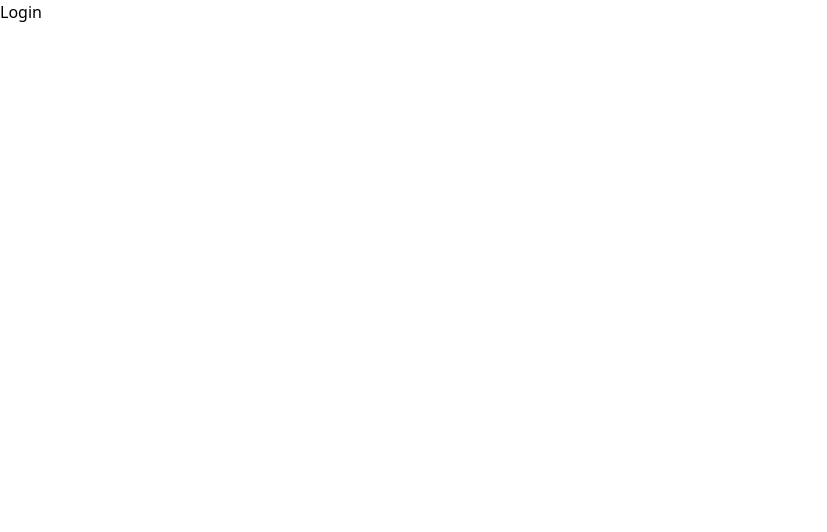
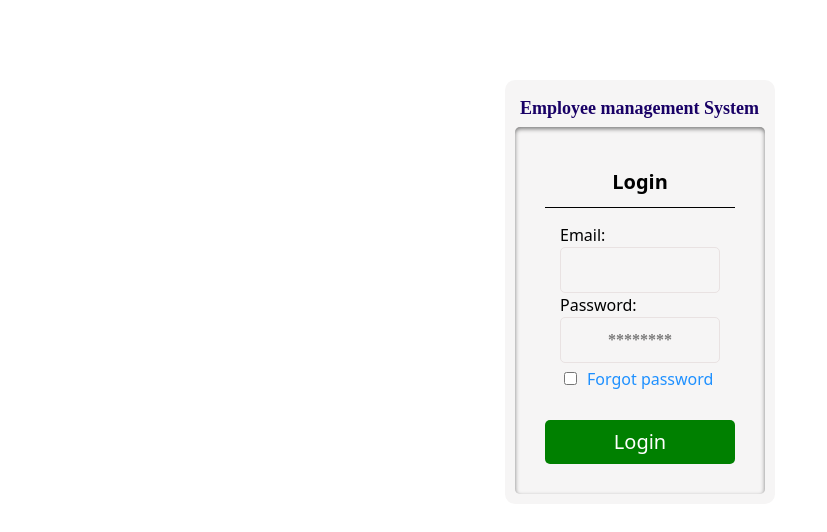
Before and after one commit to Dere-tesfa/EMSs, a React app in the folder frontend/: page /login in a window 1280 px wide. Shown: the top 532 px of the page, without its empty margins (0-827 px from the left). Built offline with nearby package versions, Linux system fonts and the light colour scheme; the HTML template or start-up script is replaced by a standard one.

Commit message:
login page

```diff
--- a/frontend/src/App.jsx
+++ b/frontend/src/App.jsx
@@ -2,7 +2,8 @@ import { BrowserRouter, Routes, Route } from "react-router-dom";
 
 
 import { AdminDashbord } from "./Pages/AdminDashbord"
-import { Login } from "./Pages/Login"
+import Login from "./Pages/Login";
+
 
 
 export const App = () => {
--- a/frontend/src/Pages/Login.jsx
+++ b/frontend/src/Pages/Login.jsx
@@ -1,7 +1,145 @@
-import React from 'react'
+// import { useState } from "react";
+import axios from "axios";
+import { Cursor } from "mongoose";
+import { useState } from "react";
+import { Alignment } from "react-data-table-component";
 
-export const Login = () => {
-    return (
-        <div>Login</div>
-    )
+export default function Login() {
+  const [email, setEmail] = useState("");
+  const [password, setPassword] = useState("");
+  const handleChange = (e) => {
+    setEmail(e.target.value);
+    setPassword(e.target.value);
+  };
+  const handSubmit = async (e) => {
+    e.preventDefault();
+    try {
+      const response = await axios.post(
+        "http://localhost:3000/api/auto/login",
+        {
+          email,
+          password,
+        }
+      );
+      console.log(response);
+    } catch (error) {
+      console.log(error);
+    }
+  };
+  const styles = {
+    total_containers: {
+      display: "flex",
+      justifyContent: "center",
+      Alignment: "center",
+      width: "350px",
+      padding: "20px",
+      borderRadius: "10px",
+    },
+    constainers: {
+      display: "flex",
+      justifyContent: "center",
+      marginTop: "10px",
+      flexDirection: "column",
+      backgroundColor: "#f6f5f5",
+      padding: "10px",
+      borderRadius: "10px",
+    },
+    FormContainer: {
+      padding: "30px",
+      boxShadow: "inset 0 2px 4px rgba(0,0,0,0.5)",
+      borderRadius: "5px",
+      width: "250px",
+    },
+    form: { display: "flex", flexDirection: "column", padding: "15px" },
+    input: {
+      padding: "10px",
+      outline: "none",
+      borderRadius: "5px",
+      textAlign: "center",
+      fontFamily: "monolic",
+      fontWeight: "bold",
+      border: "1px solid #e9e2e2ff",
+    },
+    btn: {
+      padding: "7px",
+      marginTop: "10px",
+      borderRadius: "5px",
+      border: "none",
+      fontSize: "20px",
+      backgroundColor: "green",
+      color: "white",
+
+      width: "100%",
+    },
+  };
+
+  return (
+    <div
+      style={{
+        display: "flex",
+        justifyContent: "center",
+        alignContent: "center",
+        marginTop: "30px",
+        padding: "20px",
+      }}
+    >
+      <div style={styles.total_containers}>
+        <div style={styles.constainers}>
+          <h1
+            style={{
+              padding: "5px",
+              fontFamily: "cursive",
+              fontSize: "18px",
+              fontWeight: "bold",
+              color: "#190166",
+            }}
+          >
+            Employee management System
+          </h1>
+          <div style={styles.FormContainer}>
+            <h1
+              style={{
+                textAlign: "center",
+                padding: "10px",
+                fontSize: "20px",
+                fontWeight: "bold",
+              }}
+            >
+              Login
+            </h1>
+            <hr />
+            <form style={styles.form} onSubmit={handSubmit}>
+              <label>Email:</label>
+              <input
+                type="email"
+                name="email"
+                onChange={handleChange}
+                // value={formData.email}
+
+                required
+                style={styles.input}
+              />
+              <label>Password:</label>
+              <input
+                type="password"
+                name="password"
+                placeholder="********"
+                // value={formData.password}
+                onChange={handleChange}
+                required
+                style={styles.input}
+              />
+              <div className=" p-1">
+                <input type="checkbox" style={{ padding: "5px" }} />
+                <a href="" style={{ color: "dodgerblue", paddingLeft: "10px" }}>
+                  Forgot password
+                </a>
+              </div>
+            </form>
+            <button style={styles.btn}>Login</button>
+          </div>
+        </div>
+      </div>
+    </div>
+  );
 }
```
